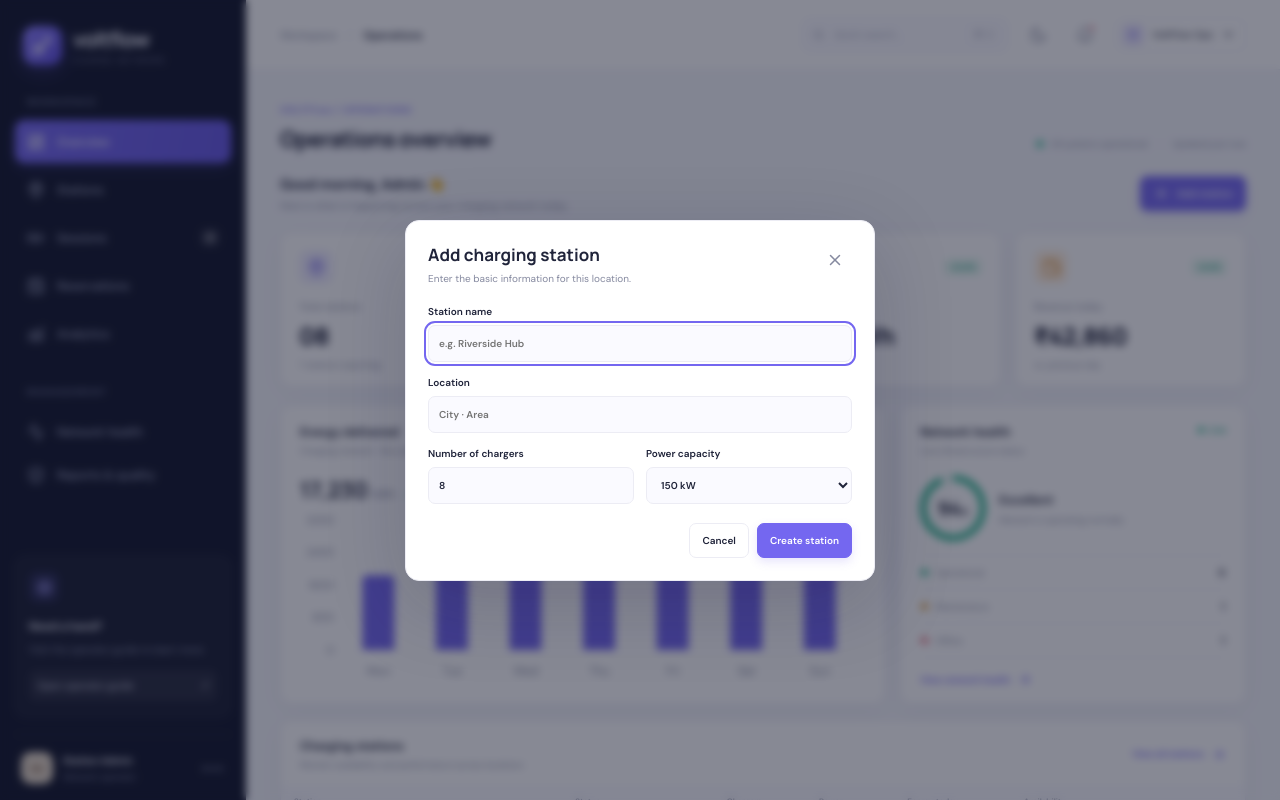
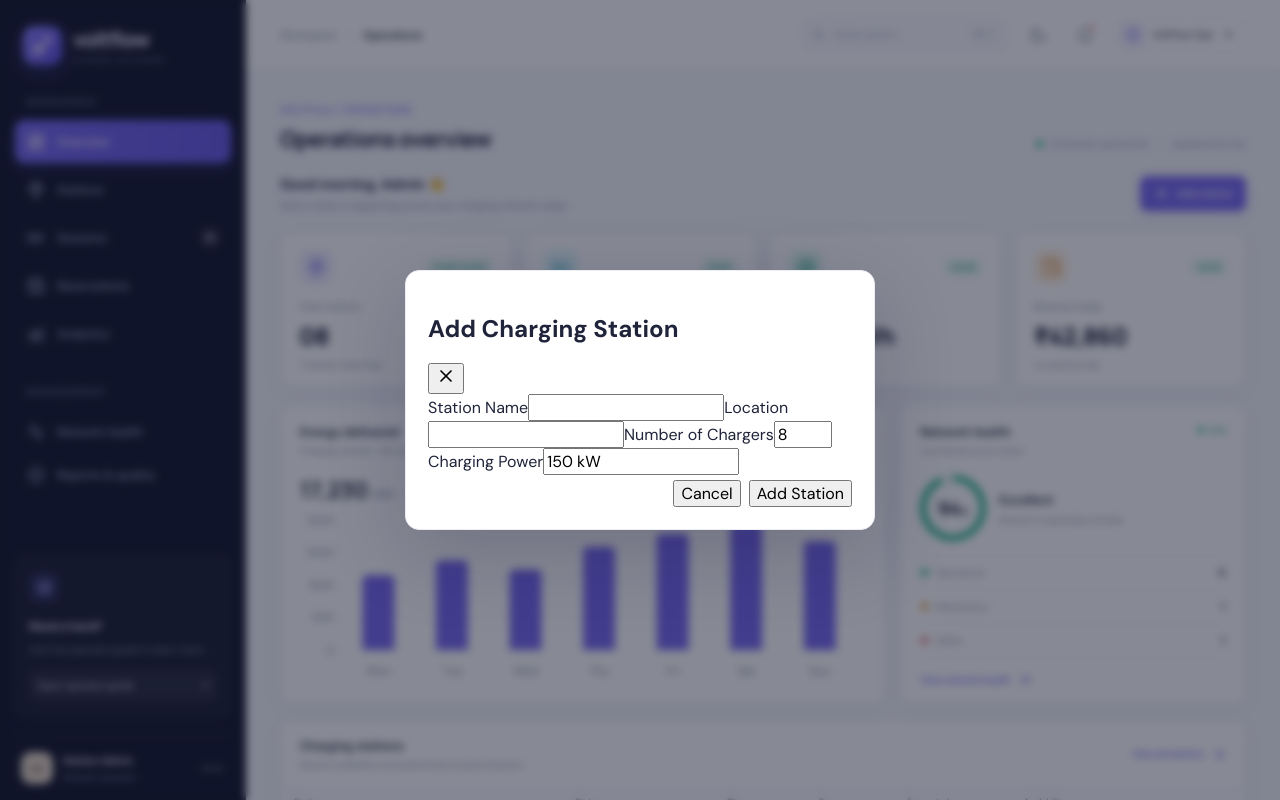
Before and after one commit to shrivarsah/EV-CHARGING-MANAGEMENT-PROJECT, a React (Vite) app: page / in a window 1280 px wide. Both pictures are taken after a click on the button "Add station". Shown: the top 800 px of the page. Built offline with nearby package versions, Linux system fonts and the light colour scheme.

Commit message:
Fix add station modal

```diff
--- a/src/components/AddStationModal.tsx
+++ b/src/components/AddStationModal.tsx
@@ -23,5 +23,68 @@ export default function AddStationModal({ open, onClose, onSave }: AddStationMod
     onSave({ id: `ST-${Date.now().toString().slice(-4)}`, name: name.trim(), location: location.trim(), chargers: count, available: count, power, status: "Available", energyToday: 0 });
     setName(""); setLocation(""); setChargers("8"); setPower("150 kW"); setError(""); onClose();
   };
-  return <div className="modal-backdrop" onClick={onClose}><section className="modal-card" role="dialog" aria-modal="true" aria-labelledby="add-station-title" onClick={(event) => event.stopPropagation()}><div className="modal-heading"><div><h2 id="add-station-title">Add charging station</h2><p>Enter the basic information for this location.</p></div><button className="icon-button" aria-label="Close modal" onClick={onClose}><X size={18} /></button></div><form onSubmit={submit} className="station-form"><label>Station name<input autoFocus value={name} onChange={(e) => setName(e.target.value)} placeholder="e.g. Riverside Hub" /></label><label>Location<input value={location} onChange={(e) => setLocation(e.target.value)} placeholder="City · Area" /></label><div className="form-two-col"><label>Number of chargers<input type="number" min="1" max="100" value={chargers} onChange={(e) => setChargers(e.target.value)} /></label><label>Power capacity<select value={power} onChange={(e) => setPower(e.target.value)}><option>60 kW</option><option>120 kW</option><option>150 kW</option><option>180 kW</option><option>240 kW</option><option>350 kW</option></select></label></div>{error && <p role="alert" className="form-error">{error}</p>}<div className="modal-actions"><button type="button" className="secondary-button" onClick={onClose}>Cancel</button><button type="submit" className="primary-button">Create station</button></div></form></section></div>;
+  return (
+    <div className="modal-backdrop" onClick={onClose}>
+      <section
+        className="modal-card"
+        role="dialog"
+        aria-modal="true"
+        aria-labelledby="add-station-title"
+        onClick={(event) => event.stopPropagation()}
+      >
+        <div className="modal-header">
+          <h2 id="add-station-title">Add Charging Station</h2>
+          <button type="button" onClick={onClose} aria-label="Close">
+            <X size={20} />
+          </button>
+        </div>
+
+        {error && <p className="error-message">{error}</p>}
+
+        <form onSubmit={submit}>
+          <label htmlFor="station-name">Station Name</label>
+          <input
+            id="station-name"
+            value={name}
+            onChange={(event) => setName(event.target.value)}
+            required
+          />
+
+          <label htmlFor="station-location">Location</label>
+          <input
+            id="station-location"
+            value={location}
+            onChange={(event) => setLocation(event.target.value)}
+            required
+          />
+
+          <label htmlFor="station-chargers">Number of Chargers</label>
+          <input
+            id="station-chargers"
+            type="number"
+            min="1"
+            max="100"
+            value={chargers}
+            onChange={(event) => setChargers(event.target.value)}
+            required
+          />
+
+          <label htmlFor="station-power">Charging Power</label>
+          <input
+            id="station-power"
+            value={power}
+            onChange={(event) => setPower(event.target.value)}
+            required
+          />
+
+          <div className="modal-actions">
+            <button type="button" onClick={onClose}>
+              Cancel
+            </button>
+            <button type="submit">Add Station</button>
+          </div>
+        </form>
+      </section>
+    </div>
+  );
 }
```
